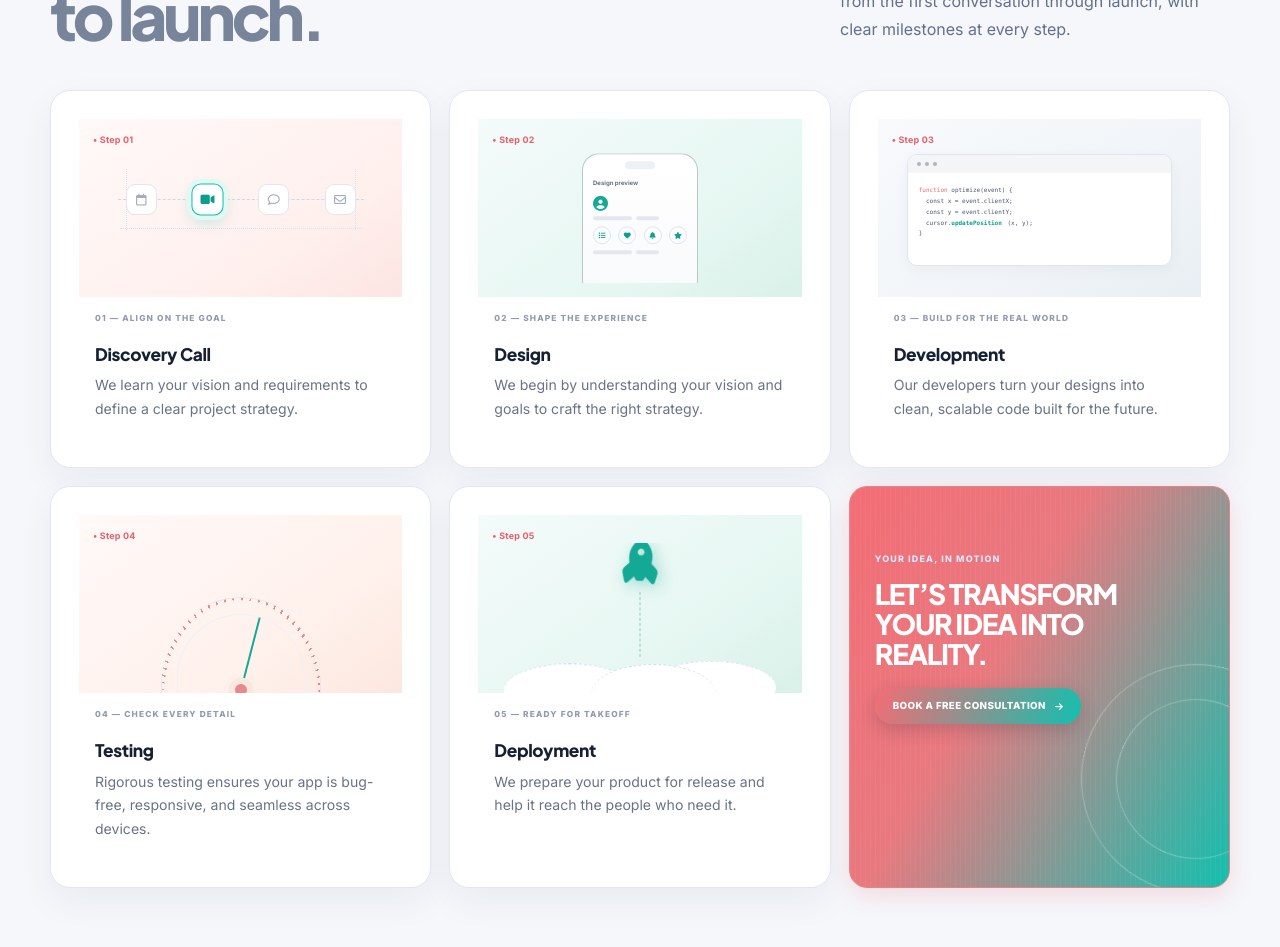
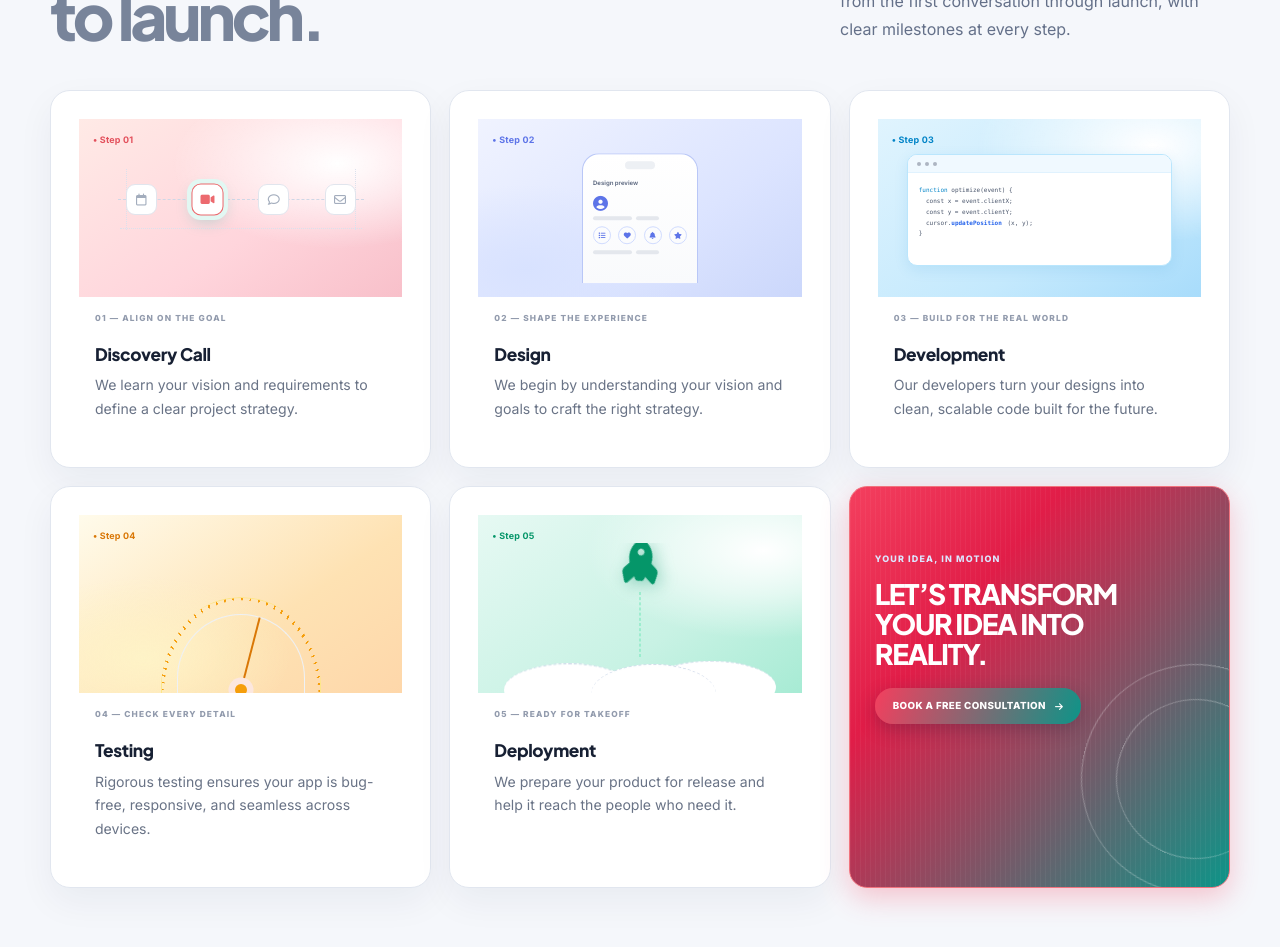
Before and after one commit to samrique-where-design-meets-deployment/samrique.in, an Angular app: page / in a window 1280 px wide. Shown: the part 1800-2747 px from the top of the page. Built offline with nearby package versions, Linux system fonts and the light colour scheme.

Commit message:
style: update How it Works process cards with distinct harmonious pastel backgrounds

```diff
--- a/src/styles.css
+++ b/src/styles.css
@@ -2196,15 +2196,74 @@ a:focus-visible {
   .why-visual { height: 236px; }
   .why-card-copy { min-height: 0; padding: 21px; }
 }
-/* Five-step delivery flow with a consultation card in the final grid slot. */
+/* Five-step delivery flow with distinct progressive pastel colorways and radiant consultation CTA */
 .process-grid { grid-template-columns: repeat(3, minmax(0, 1fr)); gap: 1rem; }
 .process-card { border-radius: 18px; }
 .process-visual { height: 178px; }
-.process-visual-discover { background: #fff; }
-.process-visual-design { background: #fff; }
-.process-visual-code { background: #fff; }
-.process-visual-testing { background: #fff; }
-.process-visual-deploy { background: #fff; }
+
+/* Step 01: Discovery Call — Soft Coral & Blush */
+.process-visual-discover {
+  background: radial-gradient(ellipse at 80% 25%, #fff 0, #ffffff95 20%, transparent 45%),
+              linear-gradient(145deg, #ffeae6, #ffd5dc 58%, #f8c0ca);
+}
+.process-card:nth-child(1) .step-label { color: #e3505c; }
+.process-card:nth-child(1) .discovery-visual > i.discovery-active {
+  border-color: #ec6a6f;
+  color: #ec6a6f;
+  box-shadow: 0 0 0 3px #ffe3e6;
+  animation: discoveryActivePulse 2.5s ease-in-out infinite;
+}
+
+/* Step 02: Design — Soft Lavender & Periwinkle */
+.process-visual-design {
+  background: radial-gradient(ellipse at 15% 85%, #d8e2ff 0, transparent 40%),
+              linear-gradient(145deg, #f0f3ff, #dce4ff 62%, #cbd7fb);
+}
+.process-card:nth-child(2) .step-label { color: #5d74e8; }
+.process-card:nth-child(2) .step-phone { border-color: #b9c7f7; }
+.process-card:nth-child(2) .step-phone > .fa-circle-user { color: #5d74e8; }
+.process-card:nth-child(2) .step-phone-options i { color: #5d74e8; border-color: #d1dcff; }
+.process-card:nth-child(2) .step-phone-options i:hover { background: #eef2ff; }
+
+/* Step 03: Development — Soft Sky Blue & Cobalt */
+.process-visual-code {
+  background: radial-gradient(ellipse at 85% 15%, #fff 0, #ffffff90 20%, transparent 45%),
+              linear-gradient(145deg, #e0f4fe, #c4e9fd 62%, #a8dcfb);
+}
+.process-card:nth-child(3) .step-label { color: #0284c7; }
+.process-card:nth-child(3) .step-code-window { border-color: #bae6fd; box-shadow: 0 4px 14px rgba(2, 132, 199, 0.1); }
+.process-card:nth-child(3) .step-code-top { background: #f0f9ff; border-bottom: 1px solid #e0f2fe; }
+.process-card:nth-child(3) .step-code-window code span { color: #0284c7; }
+.process-card:nth-child(3) .step-code-window code b { color: #2563eb; }
+.process-card:nth-child(3) .step-code-window code b::after { color: #0284c7; }
+
+/* Step 04: Testing — Soft Amber & Warm Sunset Gold */
+.process-visual-testing {
+  background: radial-gradient(ellipse at 20% 80%, #fef3c7 0, transparent 40%),
+              linear-gradient(145deg, #fffbeb, #fee2b3 60%, #fed7aa);
+}
+.process-card:nth-child(4) .step-label { color: #d97706; }
+.process-card:nth-child(4) .gauge-arc {
+  border-color: #fde68a;
+  background: repeating-conic-gradient(from 270deg at 50% 100%, #f59e0b 0deg 1deg, transparent 1deg 5deg);
+}
+.process-card:nth-child(4) .gauge-needle { background: #d97706; }
+.process-card:nth-child(4) .test-gauge > i {
+  background: #f59e0b;
+  box-shadow: 0 0 0 6px #fef3c7;
+}
+
+/* Step 05: Deployment — Soft Mint & Emerald Teal */
+.process-visual-deploy {
+  background: radial-gradient(ellipse at 88% 20%, #fff 0, #ffffff90 22%, transparent 44%),
+              linear-gradient(145deg, #e6f9f3, #c8f2e4 62%, #a7ebd4);
+}
+.process-card:nth-child(5) .step-label { color: #059669; }
+.process-card:nth-child(5) .rocket-scene > .fa-rocket {
+  color: #059669;
+  filter: drop-shadow(0 5px 8px rgba(5, 150, 105, 0.35));
+}
+.process-card:nth-child(5) .rocket-trail { border-color: #6ee7b7; }
 .step-label { position: absolute; z-index: 2; top: 14px; left: 14px; color: #6681ec; font-size: .56rem; font-weight: 700; letter-spacing: .025em; }
 .process-card-copy { min-height: 124px; padding: 15px 16px 18px; }
 .process-card-index { margin-bottom: 8px; font-size: .52rem; }
@@ -2360,27 +2419,24 @@ a:focus-visible {
   .process-cta-card { min-height: 250px; }
 }
 
-/* Keep the process artwork inside the site's coral and teal brand palette. */
-.process-visual-discover { background: linear-gradient(145deg, #fff9f8, #fff0ee 65%, #fce5e2); }
-.process-visual-design { background: linear-gradient(145deg, #f4fbfa, #e6f7f2 65%, #d9f1e9); }
-.process-visual-code { background: linear-gradient(145deg, #f8fafc, #f0f4f8 65%, #e8eef3); }
-.process-visual-testing { background: linear-gradient(145deg, #fff9f8, #fff1ec 65%, #fce7df); }
-.process-visual-deploy { background: linear-gradient(145deg, #f4fbfa, #e6f7f2 65%, #d9f1e9); }
-.step-label { color: #e85f69; }
-.discovery-visual > i.discovery-active { border-color: #13bfae; color: #0d9d8e; box-shadow: 0 0 0 3px #e2f8f3; }
-.step-phone { border-color: #b9c9c5; }
-.step-phone > .fa-circle-user { color: #13a995; }
-.step-phone-options i { color: #0e9f91; }
-.step-code-window code span { color: #df6670; }
-.step-code-window code b { color: #079c89; }
-.gauge-arc { background: repeating-conic-gradient(from 270deg at 50% 100%, #e8878d 0deg 1deg, transparent 1deg 5deg); }
-.gauge-needle { background: #13a995; }
-.test-gauge > i { background: #e8878d; }
-.rocket-scene > .fa-rocket { color: #13a995; }
-.rocket-trail { border-color: #8bcfc1; }
-.process-cta-card { border-color: #e78387; background: linear-gradient(120deg, #f36d75 0%, #e8797f 40%, #13bfae 100%); box-shadow: 0 8px 25px #e85f692e; }
-.process-cta-content button { border-radius: 9999px; color: #fff; background: linear-gradient(110deg, #f36d75, #13bfae); box-shadow: 0 6px 18px #14203330; }
-.process-cta-content button:hover { background: linear-gradient(110deg, #e85f69, #0fae9e); }
+/* Process CTA Card styling */
+.process-cta-card {
+  border-color: #f1737e;
+  background: linear-gradient(130deg, #f43f5e 0%, #e11d48 30%, #0d9488 100%);
+  box-shadow: 0 10px 28px rgba(244, 63, 94, 0.28);
+}
+.process-cta-content button {
+  border-radius: 9999px;
+  color: #fff;
+  background: linear-gradient(110deg, #f43f5e, #0d9488);
+  box-shadow: 0 6px 18px rgba(20, 32, 51, 0.25);
+  cursor: pointer;
+}
+.process-cta-content button:hover {
+  background: linear-gradient(110deg, #e11d48, #0f766e);
+  transform: translateY(-2px);
+  box-shadow: 0 8px 24px rgba(20, 32, 51, 0.35);
+}
 
 /* Extend the same soft surfaces and light card borders across the full homepage. */
 .site-home #hero {
```
